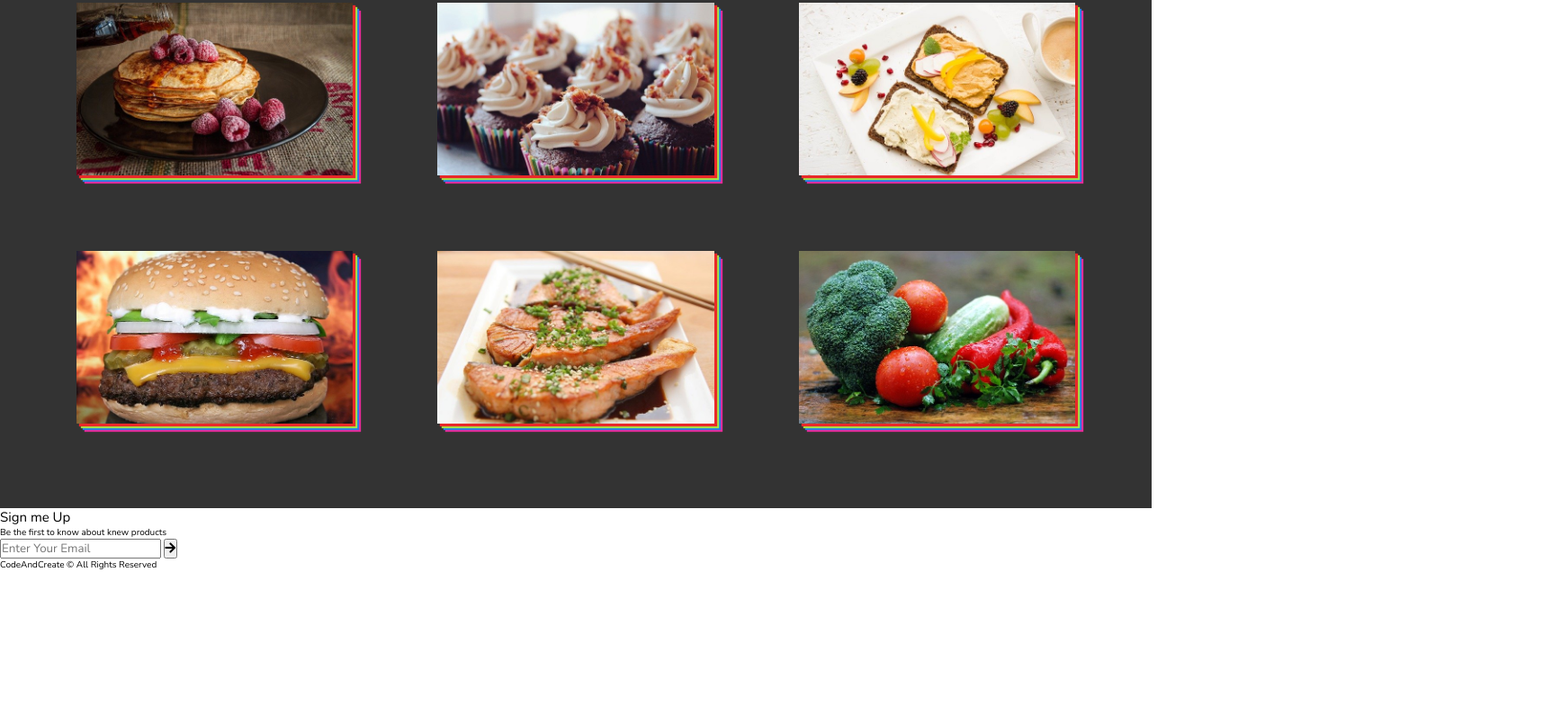
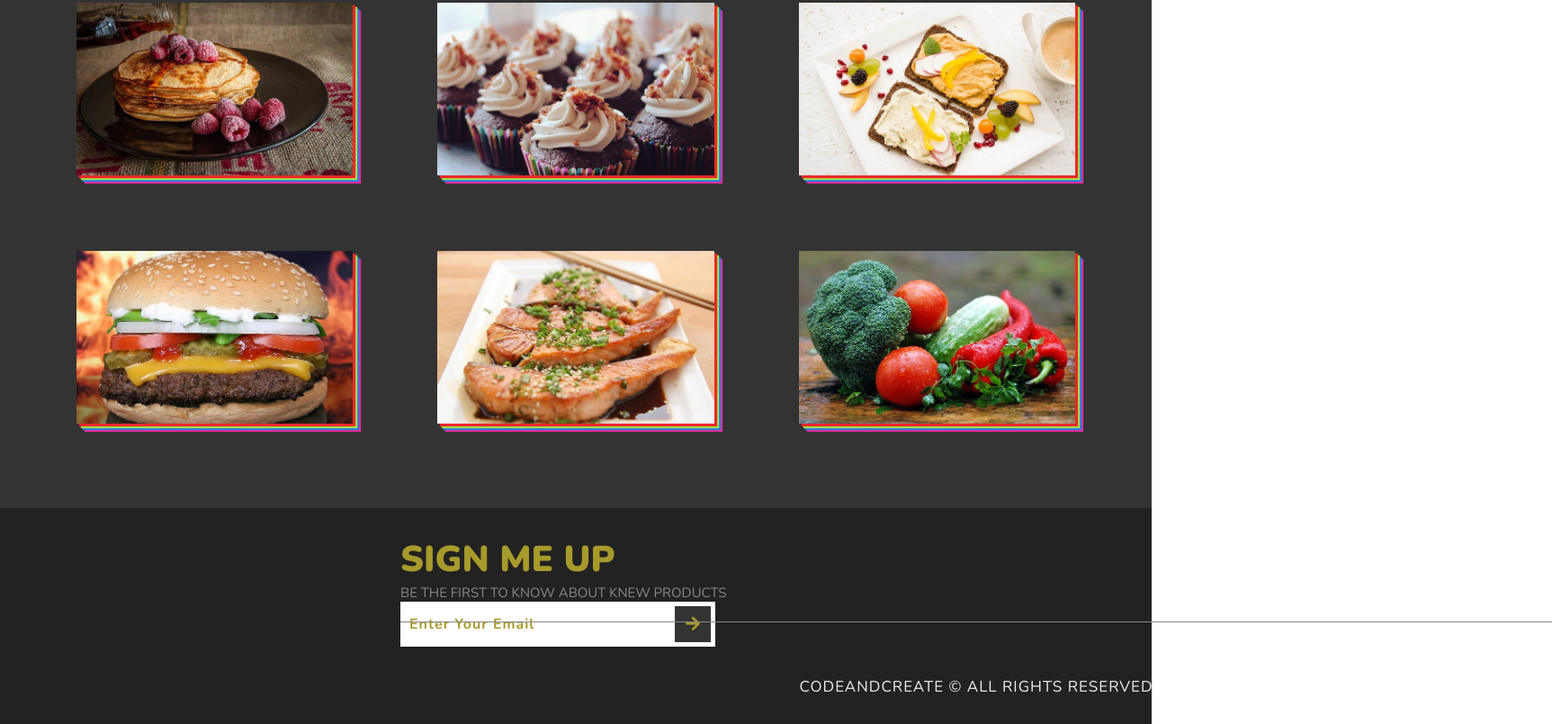
Before and after one commit to LaserPewPew10/variety-of-foods, a plain HTML site: page index.html in a window 1280 px wide. Shown: the part 1950-2755 px from the top of the page at 90% size, 1725 px wide, since content can reach past the window. Before the commit the page ends 2585 px from the top, so only its background shows below. Drawn offline with nearby package versions, Linux system fonts and the light colour scheme.

Commit message:
adding in footer styling

```diff
--- a/style.css
+++ b/style.css
@@ -251,3 +251,76 @@ html {
 }
 
 /* End of Section 3 */
+
+/* Section 4 */
+.section-4 {
+  width: 100%;
+  height: 30vh;
+  background-color: #222;
+  display: flex;
+  justify-content: space-around;
+  align-items: flex-start;
+  padding: 3rem 0;
+  position: relative;
+}
+
+.section-4-text {
+  text-transform: uppercase;
+}
+
+.section-4-heading {
+  font-size: 4rem;
+  font-weight: 900;
+  color: #a79a2d;
+}
+
+.section-4-paragraph {
+  font-size: 1.5rem;
+  color: #888;
+}
+
+.signup-form {
+  display: flex;
+  align-items: center;
+}
+
+.signup-form-input {
+  width: 35rem;
+  height: 5rem;
+  padding: 1rem;
+  border: 0.2rem #a79a2d;
+  font-size: 1.6rem;
+  font-weight: 700;
+  letter-spacing: 0.1rem;
+  color: #a79a2d;
+}
+
+.signup-form-input::placeholder {
+  color: #a79a2d;
+}
+
+.signup-form-btn {
+  position: relative;
+  left: -4.5rem;
+  width: 4rem;
+  height: 4rem;
+  background-color: #333;
+  color: #a79a2d;
+  border: none;
+  font-size: 1.8rem;
+}
+
+.copyright {
+  position: absolute;
+  bottom: 3rem;
+  font-size: 1.7rem;
+  font-weight: 200;
+  color: #eee;
+  letter-spacing: 0.1rem;
+  border-top: 0.1rem solid #888;
+  padding-top: 6rem;
+  width: 100%;
+  text-align: center;
+}
+
+/* End of Section 4 */
```
